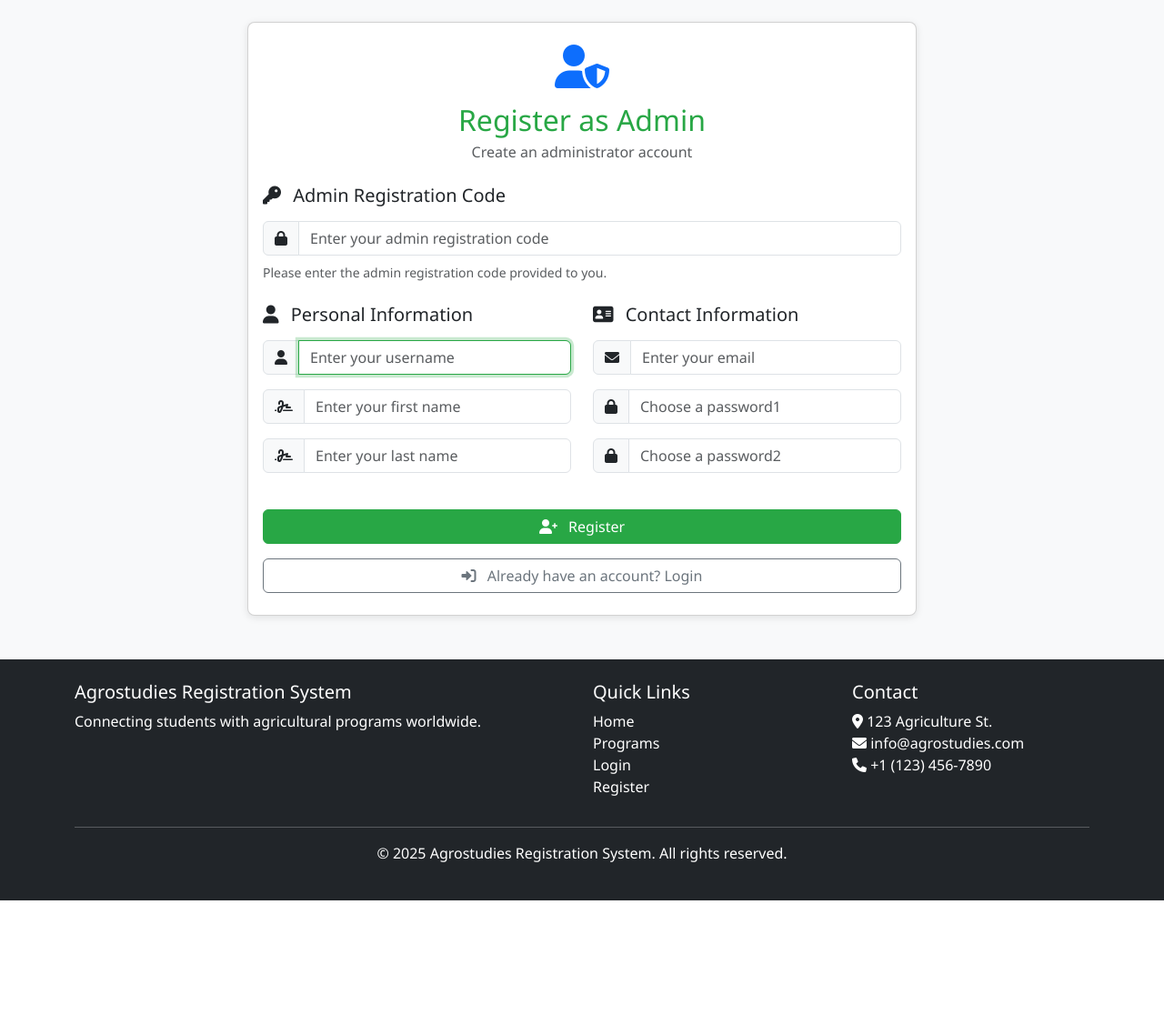
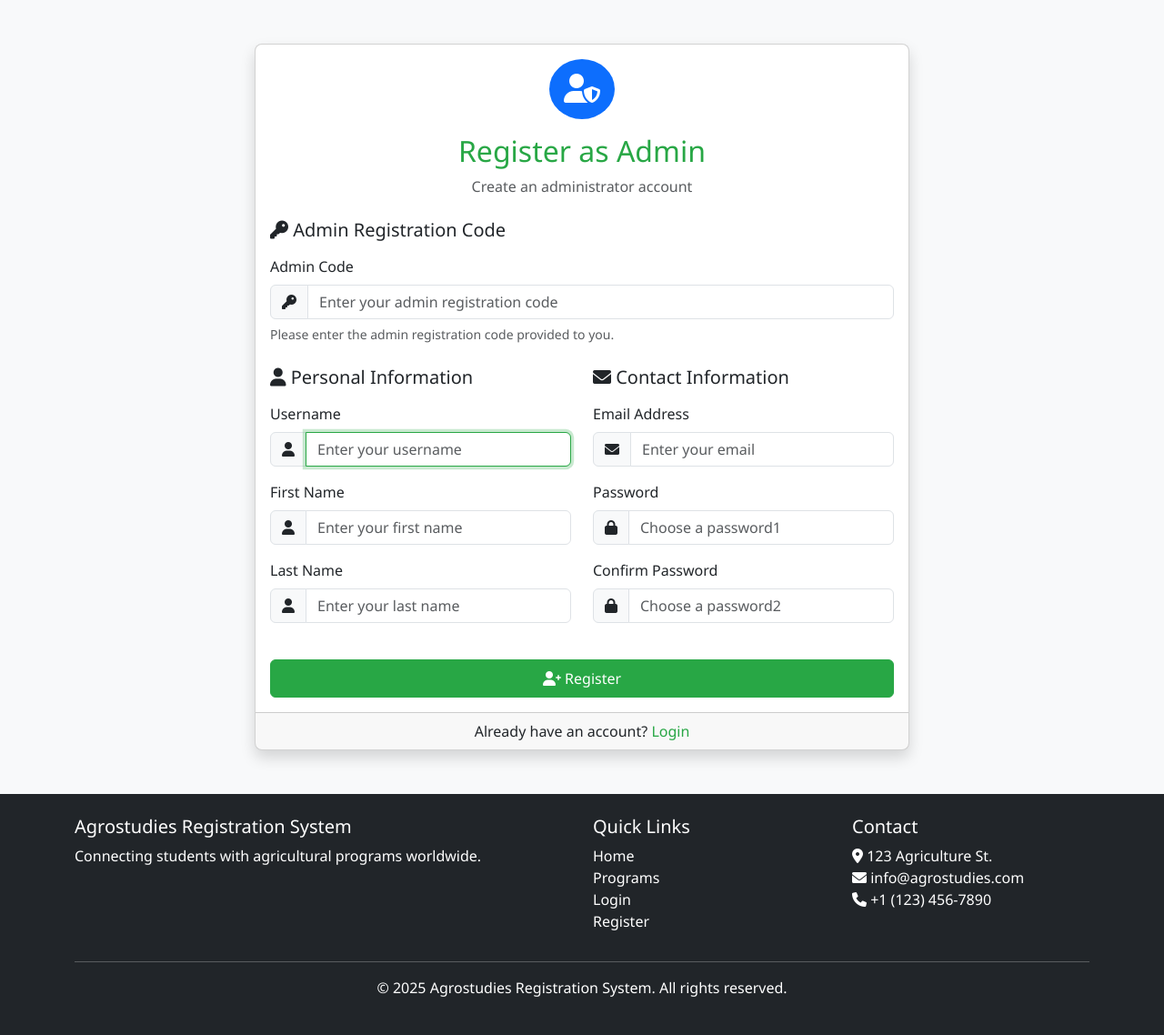
Before and after one commit to Xebec0/AgriDjangoPortal, a Django app: page /admin-register/ in a window 1280 px wide. Shown: the part 62-1200 px from the top of the page at 91% size. Before the commit the page ends 1052 px from the top, so only its background shows below. Run offline with Django 4.2, Linux system fonts and the light colour scheme.

Commit message:
Add admin registration functionality.  Includes a new admin registration form, view, and updated login page.
Replit-Commit-Author: Agent
Replit-Commit-Session-Id: bd03184b-7098-4c48-9eeb-3371a08d133a
Replit-Commit-Screenshot-Url: https://storage.googleapis.com/screenshot-production-us-central1/97c4d0ce-8162-4751-a7b9-9bdc67fea09e/7f4f71f2-4ad7-4d88-a1bb-12ac947ef2e1.jpg

```diff
--- a/agrostudies_project/settings.py
+++ b/agrostudies_project/settings.py
@@ -106,3 +106,6 @@ DEFAULT_AUTO_FIELD = 'django.db.models.BigAutoField'
 LOGIN_URL = '/login/'
 LOGIN_REDIRECT_URL = '/'
 LOGOUT_REDIRECT_URL = '/'
+
+# Admin Registration
+ADMIN_REGISTRATION_CODE = 'ADMIN123'
--- a/templates/admin_register.html
+++ b/templates/admin_register.html
@@ -1,143 +1,156 @@
 {% extends 'base.html' %}
 
-{% block title %}Register as Admin - Agrostudies Registration System{% endblock %}
+{% block title %}Register as Admin - AgroStudies{% endblock %}
 
 {% block content %}
+<div class="container mt-5">
     <div class="row justify-content-center">
         <div class="col-md-8">
-        <div class="card">
-            <div class="card-body text-center py-4">
-                <div class="mb-3">
-                    <i class="fas fa-user-shield fa-3x text-primary"></i>
+            <div class="card shadow">
+                <div class="card-body">
+                    <div class="text-center mb-4">
+                        <div class="d-inline-block p-3 bg-primary rounded-circle mb-3">
+                            <i class="fas fa-user-shield text-white fa-2x"></i>
                         </div>
-                <h2 class="card-title mb-1">Register as Admin</h2>
-                <p class="text-muted mb-4">Create an administrator account</p>
+                        <h2 class="card-title text-center">Register as Admin</h2>
+                        <p class="text-muted">Create an administrator account</p>
+                    </div>
+
+                    {% if messages %}
+                        {% for message in messages %}
+                            <div class="alert alert-{{ message.tags }}">
+                                {{ message }}
+                            </div>
+                        {% endfor %}
+                    {% endif %}
 
                     <form method="POST" class="needs-validation" novalidate>
                         {% csrf_token %}
 
+                        <!-- Admin Registration Code Section -->
                         <div class="mb-4">
-                        <h5 class="text-start mb-3">
-                            <i class="fas fa-key me-2"></i> Admin Registration Code
+                            <h5 class="mb-3">
+                                <i class="fas fa-key"></i> Admin Registration Code
                             </h5>
-                        <div class="input-group mb-2">
-                            <span class="input-group-text"><i class="fas fa-lock"></i></span>
+                            <div class="form-group mb-1">
+                                <label for="{{ form.admin_code.id_for_label }}" class="form-label">Admin Code</label>
+                                <div class="input-group">
+                                    <span class="input-group-text"><i class="fas fa-key"></i></span>
                                     {{ form.admin_code }}
                                 </div>
                                 {% if form.admin_code.errors %}
-                            <div class="invalid-feedback d-block text-start">
-                                {{ form.admin_code.errors }}
+                                    <div class="invalid-feedback d-block">
+                                        {{ form.admin_code.errors.0 }}
                                     </div>
                                 {% endif %}
-                        <small class="form-text text-muted text-start d-block">
-                            Please enter the admin registration code provided to you.
-                        </small>
+                            </div>
+                            <small class="text-muted">Please enter the admin registration code provided to you.</small>
                         </div>
 
-                    <div class="row mb-4">
+                        <div class="row">
+                            <!-- Personal Information Section -->
                             <div class="col-md-6">
-                            <h5 class="text-start mb-3">
-                                <i class="fas fa-user me-2"></i> Personal Information
+                                <h5 class="mb-3">
+                                    <i class="fas fa-user"></i> Personal Information
                                 </h5>
 
-                            <div class="mb-3">
+                                <div class="form-group mb-3">
+                                    <label for="{{ form.username.id_for_label }}" class="form-label">Username</label>
                                     <div class="input-group">
                                         <span class="input-group-text"><i class="fas fa-user"></i></span>
                                         {{ form.username }}
                                     </div>
                                     {% if form.username.errors %}
-                                    <div class="invalid-feedback d-block text-start">
-                                        {{ form.username.errors }}
+                                        <div class="invalid-feedback d-block">
+                                            {{ form.username.errors.0 }}
                                         </div>
                                     {% endif %}
                                 </div>
 
-                            <div class="mb-3">
+                                <div class="form-group mb-3">
+                                    <label for="{{ form.first_name.id_for_label }}" class="form-label">First Name</label>
                                     <div class="input-group">
-                                    <span class="input-group-text"><i class="fas fa-signature"></i></span>
+                                        <span class="input-group-text"><i class="fas fa-user"></i></span>
                                         {{ form.first_name }}
                                     </div>
                                     {% if form.first_name.errors %}
-                                    <div class="invalid-feedback d-block text-start">
-                                        {{ form.first_name.errors }}
+                                        <div class="invalid-feedback d-block">
+                                            {{ form.first_name.errors.0 }}
                                         </div>
                                     {% endif %}
                                 </div>
 
-                            <div class="mb-3">
+                                <div class="form-group mb-3">
+                                    <label for="{{ form.last_name.id_for_label }}" class="form-label">Last Name</label>
                                     <div class="input-group">
-                                    <span class="input-group-text"><i class="fas fa-signature"></i></span>
+                                        <span class="input-group-text"><i class="fas fa-user"></i></span>
                                         {{ form.last_name }}
                                     </div>
                                     {% if form.last_name.errors %}
-                                    <div class="invalid-feedback d-block text-start">
-                                        {{ form.last_name.errors }}
+                                        <div class="invalid-feedback d-block">
+                                            {{ form.last_name.errors.0 }}
                                         </div>
                                     {% endif %}
                                 </div>
                             </div>
 
+                            <!-- Contact Information Section -->
                             <div class="col-md-6">
-                            <h5 class="text-start mb-3">
-                                <i class="fas fa-address-card me-2"></i> Contact Information
+                                <h5 class="mb-3">
+                                    <i class="fas fa-envelope"></i> Contact Information
                                 </h5>
 
-                            <div class="mb-3">
+                                <div class="form-group mb-3">
+                                    <label for="{{ form.email.id_for_label }}" class="form-label">Email Address</label>
                                     <div class="input-group">
                                         <span class="input-group-text"><i class="fas fa-envelope"></i></span>
                                         {{ form.email }}
                                     </div>
                                     {% if form.email.errors %}
-                                    <div class="invalid-feedback d-block text-start">
-                                        {{ form.email.errors }}
+                                        <div class="invalid-feedback d-block">
+                                            {{ form.email.errors.0 }}
                                         </div>
                                     {% endif %}
                                 </div>
 
-                            <div class="mb-3">
+                                <div class="form-group mb-3">
+                                    <label for="{{ form.password1.id_for_label }}" class="form-label">Password</label>
                                     <div class="input-group">
                                         <span class="input-group-text"><i class="fas fa-lock"></i></span>
                                         {{ form.password1 }}
                                     </div>
                                     {% if form.password1.errors %}
-                                    <div class="invalid-feedback d-block text-start">
-                                        {{ form.password1.errors }}
+                                        <div class="invalid-feedback d-block">
+                                            {{ form.password1.errors.0 }}
                                         </div>
                                     {% endif %}
                                 </div>
 
-                            <div class="mb-3">
+                                <div class="form-group mb-3">
+                                    <label for="{{ form.password2.id_for_label }}" class="form-label">Confirm Password</label>
                                     <div class="input-group">
                                         <span class="input-group-text"><i class="fas fa-lock"></i></span>
                                         {{ form.password2 }}
                                     </div>
                                     {% if form.password2.errors %}
-                                    <div class="invalid-feedback d-block text-start">
-                                        {{ form.password2.errors }}
+                                        <div class="invalid-feedback d-block">
+                                            {{ form.password2.errors.0 }}
                                         </div>
                                     {% endif %}
                                 </div>
                             </div>
                         </div>
 
-                    {% if form.non_field_errors %}
-                        <div class="alert alert-danger text-start">
-                            {{ form.non_field_errors }}
-                        </div>
-                    {% endif %}
-
-                    <div class="d-grid mb-3">
-                        <button type="submit" class="btn btn-primary">
-                            <i class="fas fa-user-plus me-2"></i> Register
+                        <div class="d-grid gap-2 mt-4">
+                            <button type="submit" class="btn btn-primary py-2">
+                                <i class="fas fa-user-plus"></i> Register
                             </button>
                         </div>
-
-                    <div class="d-grid">
-                        <a href="{% url 'login' %}" class="btn btn-outline-secondary">
-                            <i class="fas fa-sign-in-alt me-2"></i> Already have an account? Login
-                        </a>
+                    </form>
                 </div>
-                </form>
+                <div class="card-footer text-center">
+                    <p class="mb-0">Already have an account? <a href="{% url 'login' %}">Login</a></p>
+                </div>
             </div>
         </div>
     </div>
--- a/templates/login.html
+++ b/templates/login.html
@@ -46,6 +46,7 @@
             </div>
             <div class="card-footer text-center">
                 <p class="mb-0">Don't have an account? <a href="{% url 'register' %}">Register here</a></p>
+                <p class="mt-2 small">Are you an administrator? <a href="{% url 'admin_register' %}">Register as admin</a></p>
             </div>
         </div>
     </div>
```
Lines whose indentation alone changed are shown as unchanged.
